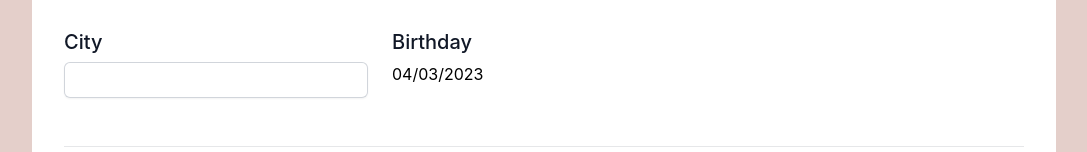
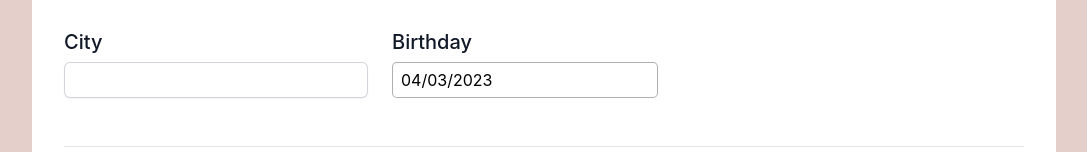
Before and after one commit to Iustin-V/Social, a React (Create React App) app: page /create-your-profile in a window 1280 px wide. Shown: the part 1436-1588 px from the top of the page, without its empty margins (96-1183 px from the left). Built offline with nearby package versions, Linux system fonts and the light colour scheme.

Commit message:
date-picker style

```diff
--- a/src/index.css
+++ b/src/index.css
@@ -43,3 +43,11 @@ code {
   justify-content: center;
   padding: 26px 0 0 0;
 }
+
+.date-picker>div>div>input {
+  height: 36px;
+  padding: 8px;
+  background: white;
+  border-radius: 5px;
+  border:1px solid rgba(128, 128, 128, 0.63);
+}
--- a/src/pages/CreateProfile.tsx
+++ b/src/pages/CreateProfile.tsx
@@ -247,7 +247,7 @@ export const CreateProfile = () => {
                 <label className="block text-xl font-medium leading-6 text-gray-900">
                   Birthday
                 </label>
-                <div className="mt-2">
+                <div className="mt-2 date-picker">
                   <DatePicker
                     selected={birthdayDate}
                     onChange={(date: Date) => {
```
